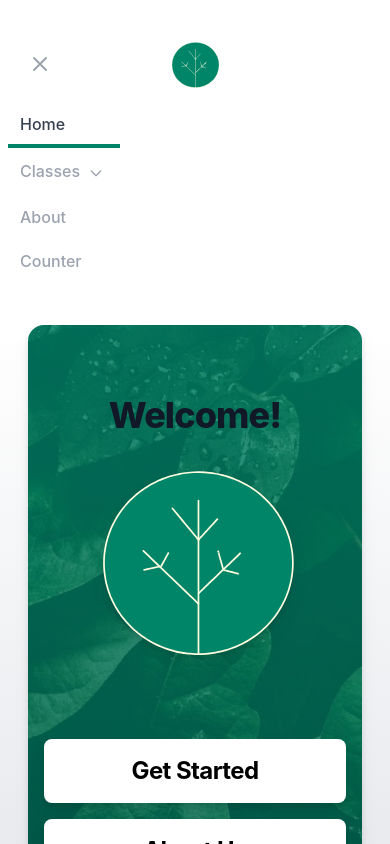
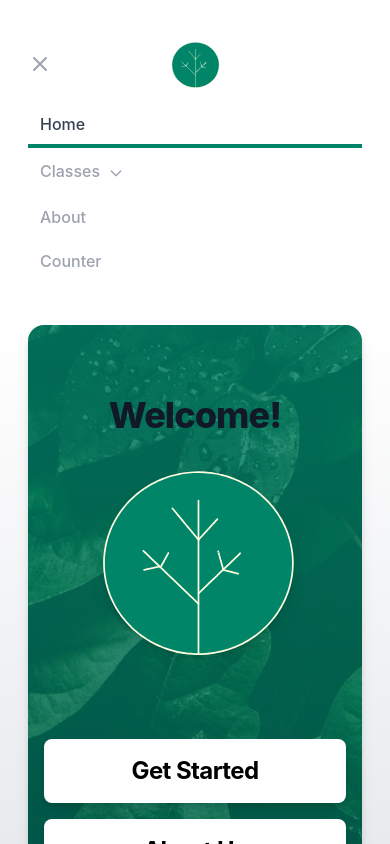
Before and after one commit to Kevin-Liu-01/PlantSTEM, a Next.js app: page / in a window 390 px wide. Both pictures are taken after a click on the button "Open main menu". Shown: the top 844 px of the page. Built offline with nearby package versions, Linux system fonts and the light colour scheme.

Commit message:
navbar fix

```diff
--- a/components/Navbar.tsx
+++ b/components/Navbar.tsx
@@ -26,7 +26,7 @@ function Navbar(props) {
               <div className="relative flex items-center justify-between h-16">
                 <div className="absolute inset-y-0 left-0 flex items-center sm:hidden">
                   {/* Mobile menu button*/}
-                  <Disclosure.Button className="inline-flex items-center justify-center pr-2 rounded-md text-gray-400 hover:text-white hover:bg-gray-700 focus:outline-none focus:ring-2 focus:ring-inset focus:ring-white">
+                  <Disclosure.Button className="inline-flex items-center justify-center rounded-md text-gray-400 hover:text-white hover:bg-gray-400 focus:outline-none focus:ring-2 focus:ring-inset focus:ring-white">
                     <span className="sr-only">Open main menu</span>
                     {open ? (
                       <XIcon className="block h-6 w-6" aria-hidden="true" />
@@ -308,7 +308,7 @@ function Navbar(props) {
               </div>
             </div>
             <Disclosure.Panel className="sm:hidden ">
-              <div className="px-2 pt-2 pb-3 space-y-1 ">
+              <div className="mx-7 md:px-2 pt-2 pb-3 space-y-1 ">
                 {navigation.map((item) =>
                   item.name != "Classes" ? (
                     <Disclosure.Button
@@ -317,7 +317,7 @@ function Navbar(props) {
                       href={item.href}
                       className={classNames(
                         item.name === props.page
-                          ? "hover:bg-gray-300 text-gray-700 w-[30%] border border-t-0 border-l-0 border-r-0 border-b-4 border-plantGreen"
+                          ? "hover:bg-gray-300 text-gray-700 border border-t-0 border-l-0 border-r-0 border-b-4 border-plantGreen"
                           : "text-gray-400 hover:bg-gray-300 hover:text-gray-700",
                         "block px-3 py-2 text-base font-medium hover:scale-105 transition duration-200 ease-in-out"
                       )}
```
